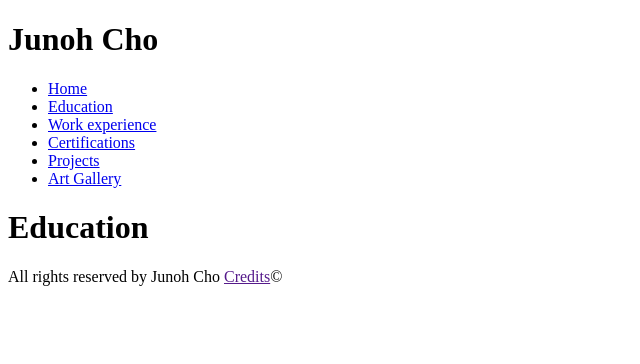
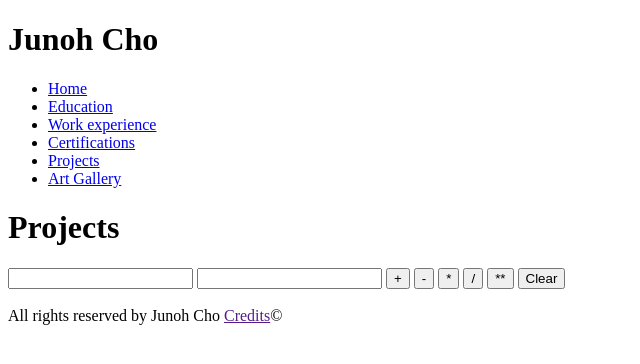
Before and after one commit to junoh-cho/mp-1, a plain HTML site: page projects.html in a window 1280 px wide. Shown: the whole page, without its empty margins (0-640 px from the left). Drawn offline with Linux system fonts and the light colour scheme.

Commit message:
Implemented calculator functions

```diff
--- a/projects.html
+++ b/projects.html
@@ -2,8 +2,8 @@
 <html lang="en">
     <head>
         <meta charset ="UTF-8">
-    <title>Education | Junoh Cho</title>
-    <link rel="stylesheet" type="text/css" href="education.css">
+        <title>Projects | Junoh Cho</title>
+        <link rel="stylesheet" type="text/css" href="projects.css">
     </head>
 
     <body>
@@ -22,13 +22,27 @@
         </header>
 
         <main>
-    <h1>Education</h1>
-
+            <h1>Projects</h1>
+            <div id = "calculator">
+                <!-- 2 x Inputs -->
+                <input type="text" id="first-number" >
+                <input type="text" id="second-number" >
+                <!-- 6 x Buttons -->
+                <button onclick= "addition()"> + </button>
+                <button onclick="subtract()">-</button>
+                <button onclick="multiply()">*</button>
+                <button onclick="divide()">/</button>
+                <button onclick="exponent()">**</button>
+                <button onclick="clearOutput()">Clear</button>
+                <!-- Output -->
+                <h3 id="output"></h3>
+            </div>
 
         </main>
 
         <footer>
             <p> All rights reserved by Junoh Cho <a href="">Credits</a>&#169;</p>
         </footer>
+        <script src="projects.js"></script>
     </body>
 </html>
--- /dev/null
+++ b/projects.js
@@ -0,0 +1,43 @@
+function addition(){
+    let num1 = Number(document.getElementById('first-number').value);
+    let num2 = Number(document.getElementById('second-number').value);
+    let result = num1 + num2;
+    document.getElementById("output").innerHTML = String(result);
+}
+
+function subtract(){
+    let num1 = Number(document.getElementById('first-number').value);
+    let num2 = Number(document.getElementById('second-number').value);
+    let result = num1 - num2;
+    document.getElementById("output").innerHTML = String(result);
+}
+
+function multiply(){
+    let num1 = Number(document.getElementById('first-number').value);
+    let num2 = Number(document.getElementById('second-number').value);
+    let result = num1 * num2;
+    document.getElementById("output").innerHTML = String(result);
+}
+
+function divide(){
+    let num1 = Number(document.getElementById('first-number').value);
+    let num2 = Number(document.getElementById('second-number').value);
+    let result = num1 / num2;
+    document.getElementById("output").innerHTML = String(result);
+}
+
+function exponent(){
+    let num1 = Number(document.getElementById('first-number').value);
+    let num2 = Number(document.getElementById('second-number').value);
+    let result = num1;
+    for (let i = 1; i<num2; i++){
+        result = Number(result) * num1;
+    }
+    document.getElementById("output").innerHTML = String(result);
+}
+
+function clearOutput(){
+    document.getElementById("first-number").value = "";
+    document.getElementById("second-number").value = "";
+    document.getElementById("output").innerHTML = "";
+}
```
Also changed, not shown: projects.css (added). Lines whose indentation alone changed are shown as unchanged.
